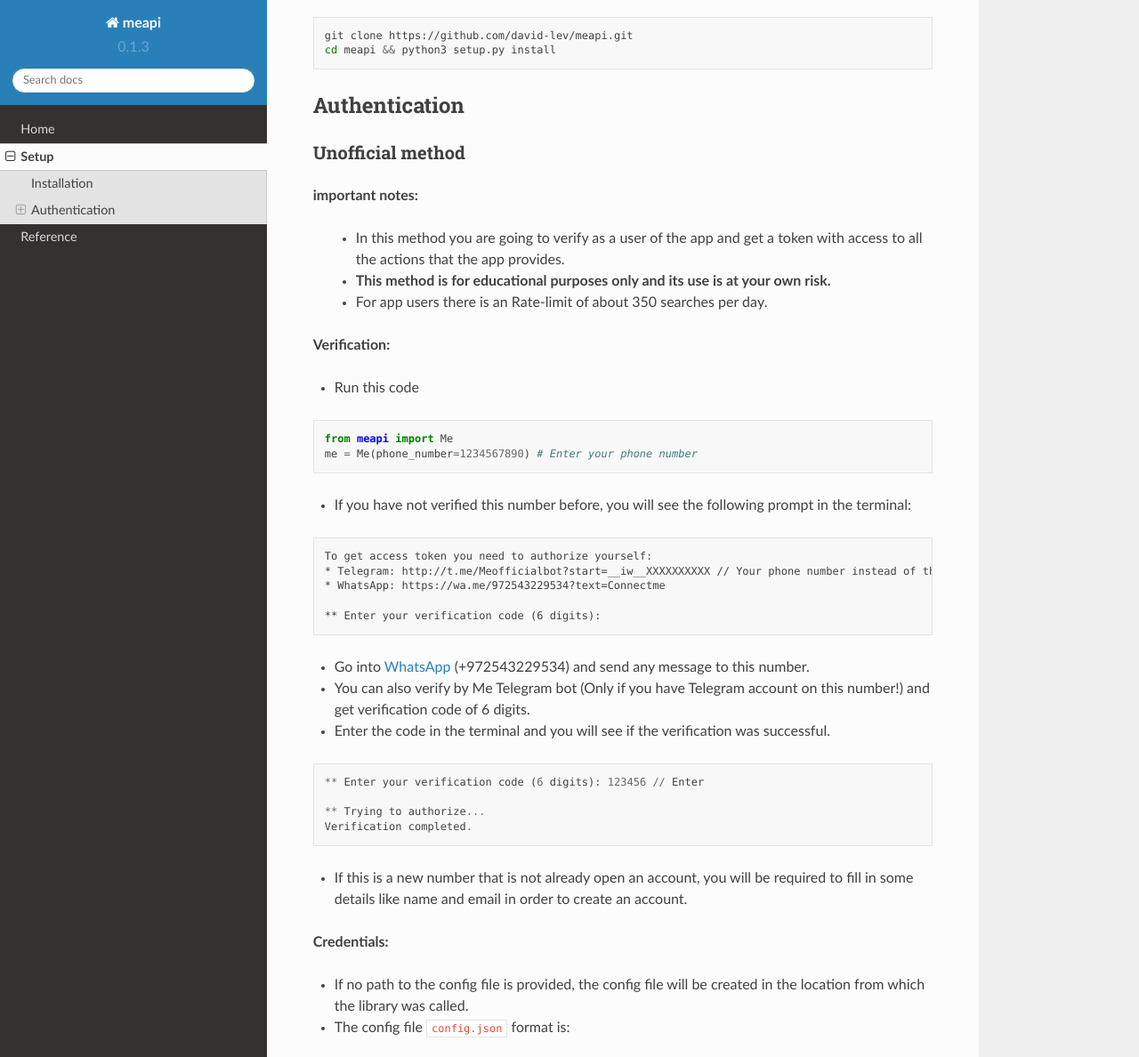
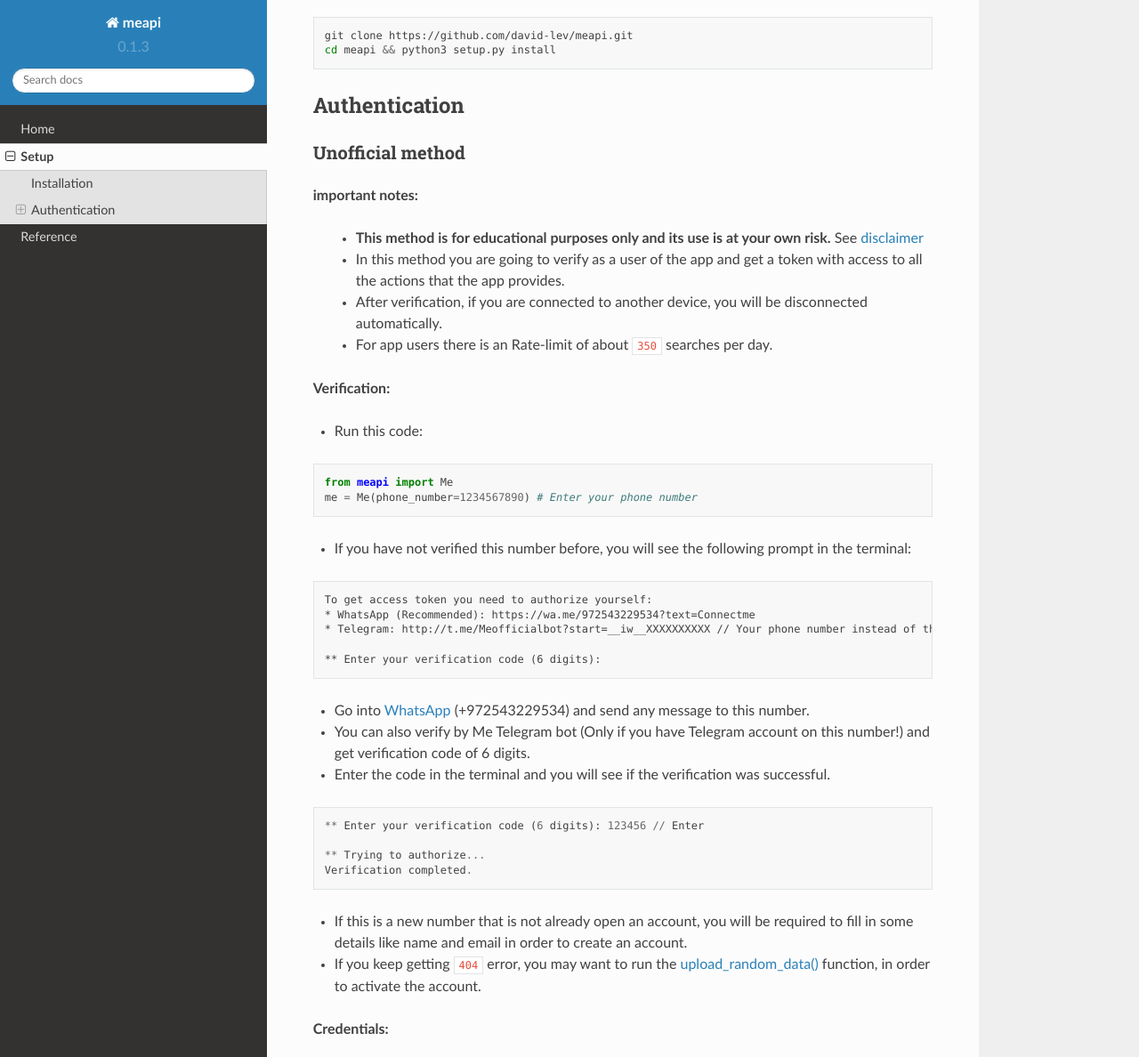
Before and after one commit to maorgershman/meapi, a Sphinx documentation site: the page built from docs/source/setup.rst, in a window 1280 px wide and 1400 px high, scrolled down 360 px, cut to the strip 0-1188 px from the top of the window. Shown: the whole strip at 89% size. Built offline with Sphinx 7.4.7 and the Read the Docs theme 2.0.0, drawn with Linux system fonts in a browser that asks for light colours; some of the changed text lies outside the part shown.

```diff
--- a/docs/source/setup.rst
+++ b/docs/source/setup.rst
@@ -15,13 +15,14 @@
 ^^^^^^^^^^^^^^^^^
 **important notes:**
 
+    - **This method is for educational purposes only and its use is at your own risk.** See `disclaimer <https://meapi.readthedocs.io/en/latest/index.html#disclaimer>`_
     - In this method you are going to verify as a user of the app and get a token with access to all the actions that the app provides.
-    - **This method is for educational purposes only and its use is at your own risk.**
-    - For app users there is an Rate-limit of about 350 searches per day.
+    - After verification, if you are connected to another device, you will be disconnected automatically.
+    - For app users there is an Rate-limit of about ``350`` searches per day.
 
 **Verification:**
 
-- Run this code
+- Run this code:
 
 .. code-block:: python
 
@@ -33,21 +34,24 @@
 ::
 
     To get access token you need to authorize yourself:
-    * Telegram: http://t.me/Meofficialbot?start=__iw__XXXXXXXXXX // Your phone number instead of the XXXXX
-    * WhatsApp: https://wa.me/972543229534?text=Connectme
+    * WhatsApp (Recommended): https://wa.me/972543229534?text=Connectme
+    * Telegram: http://t.me/Meofficialbot?start=__iw__XXXXXXXXXX // Your phone number instead of the 'XXXXX'
 
     ** Enter your verification code (6 digits):
 
 - Go into `WhatsApp <https://wa.me/972543229534?text=Connectme>`_ (+972543229534) and send any message to this number.
 - You can also verify by Me Telegram bot (Only if you have Telegram account on this number!) and get verification code of 6 digits.
 - Enter the code in the terminal and you will see if the verification was successful.
+
 ::
 
     ** Enter your verification code (6 digits): 123456 // Enter
 
     ** Trying to authorize...
     Verification completed.
+
 - If this is a new number that is not already open an account, you will be required to fill in some details like name and email in order to create an account.
+- If you keep getting ``404`` error, you may want to run the `upload_random_data() <https://meapi.readthedocs.io/en/latest/reference.html#meapi.Me.upload_random_data>`_ function, in order to activate the account.
 
 **Credentials:**
 
```
Also changed, not shown: other parts of docs/source/setup.rst (+3 -2 lines), docs/source/reference.rst (+25 -12 lines), docs/source/faq.rst (deleted).
